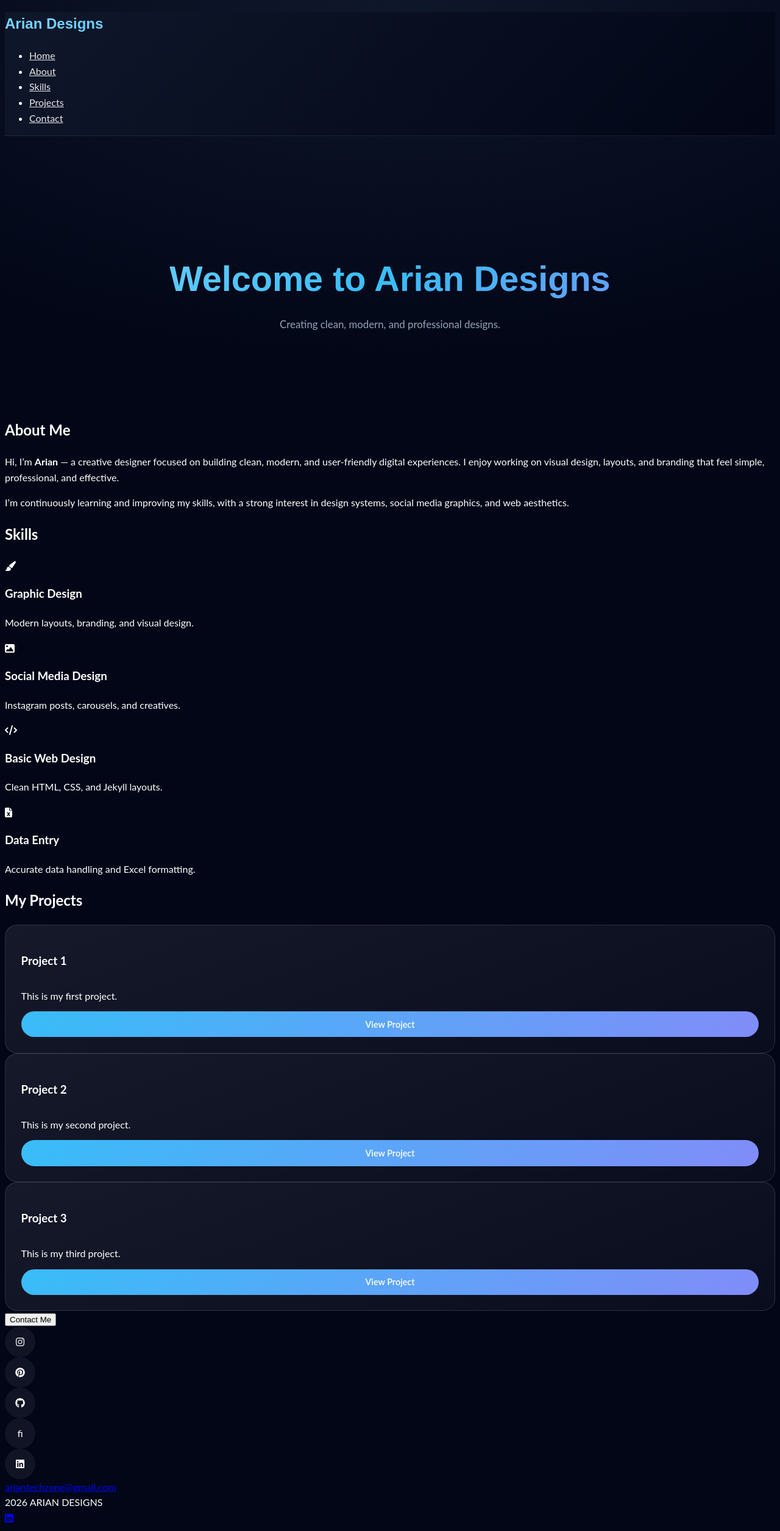
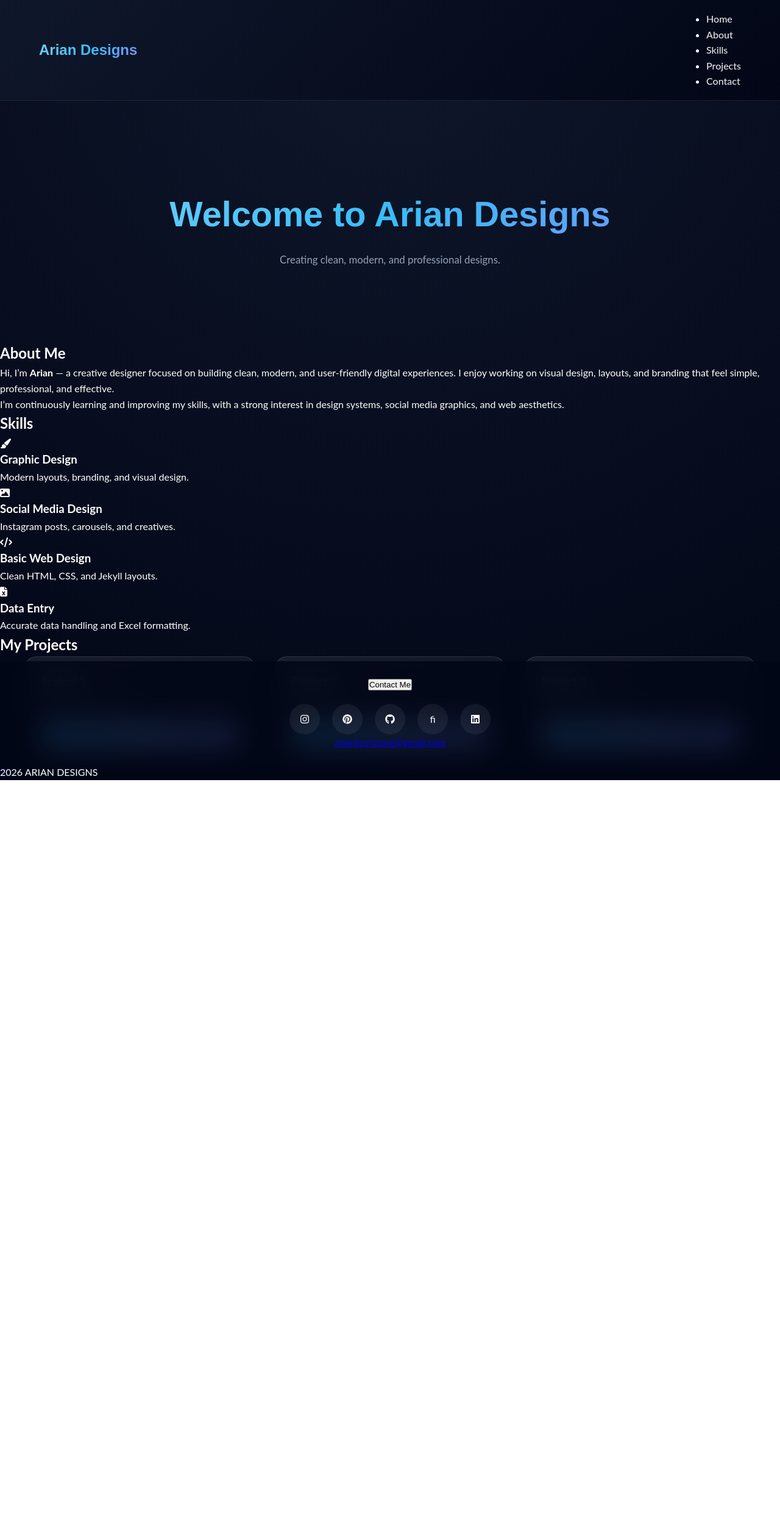
Before and after one commit to ariantechzone-stack/ariantechzone-stack.github.io, a Jekyll site: the page built from index.md, in a window 1280 px wide. Shown: the whole page at 61% size. Built offline with Jekyll 4.4.1, drawn with Linux system fonts in a browser that asks for light colours; after the commit the page ends 1279 px from its top, so only the background shows below that.

Commit message:
Update style.css

```diff
--- a/assets/css/style.css
+++ b/assets/css/style.css
@@ -1,3 +1,48 @@
+/* ===============================
+   ROOT VARIABLES
+================================ */
+:root {
+  --bg-main: radial-gradient(circle at top, #0f172a, #020617);
+  --header-bg: linear-gradient(135deg, #0f172a, #020617);
+  --brand-gradient: linear-gradient(135deg, #7dd3fc, #38bdf8, #818cf8);
+  --accent: #38bdf8;
+  --accent-grad: linear-gradient(135deg, #38bdf8, #818cf8);
+  --card-border: rgba(255,255,255,0.12);
+
+  --text-main: #ffffff;
+  --text-muted: #94a3b8;
+
+  --glass: rgba(255,255,255,0.06);
+  --blur: blur(16px);
+
+  --radius-lg: 20px;
+  --radius-md: 14px;
+}
+
+/* ===============================
+   RESET
+================================ */
+* {
+  margin: 0;
+  padding: 0;
+  box-sizing: border-box;
+}
+
+html, body {
+  height: 100%;
+  font-family: 'Lato', sans-serif;
+  background: var(--bg-main);
+  background-repeat: no-repeat;
+  background-size: cover;
+  color: var(--text-main);
+  line-height: 1.6;
+  overflow-x: hidden;
+  scroll-behavior: smooth;
+}
+
+/* ===============================
+   HEADER
+================================ */
 header {
   position: sticky;
   top: 0;
@@ -5,6 +50,15 @@ header {
   backdrop-filter: blur(18px);
   background: var(--header-bg);
   border-bottom: 1px solid rgba(255,255,255,0.08);
+}
+
+nav {
+  max-width: 1200px;
+  margin: auto;
+  padding: 18px 24px;
+  display: flex;
+  align-items: center;
+  justify-content: space-between;
 }
 
 nav h2 {
@@ -19,11 +73,29 @@ nav h2 {
 nav a {
   color: var(--text-main);
   opacity: 0.9;
+  text-decoration: none;
+  position: relative;
+  font-weight: 500;
 }
 
 nav a::after {
+  content: '';
+  position: absolute;
+  left: 0;
+  bottom: -6px;
+  width: 0;
+  height: 2px;
   background: var(--accent);
+  transition: width 0.3s ease;
 }
+
+nav a:hover::after {
+  width: 100%;
+}
+
+/* ===============================
+   HERO
+================================ */
 .hero {
   padding: 140px 20px 120px;
   text-align: center;
@@ -46,52 +118,48 @@ nav a::after {
   font-size: 1.05rem;
 }
 
-:root {
-  --bg-main: radial-gradient(1200px 600px at top,#0f172a,#020617);
-  --header-bg: linear-gradient(135deg,#0f172a,#020617);
-  --brand-gradient: linear-gradient(135deg,#7dd3fc,#38bdf8,#818cf8);
-  --accent: #38bdf8;
-  --accent-grad: linear-gradient(135deg, #38bdf8, #818cf8);
-  --text-main: #fff;
-  --text-muted: #94a3b8;
-  --glass: rgba(255,255,255,0.06);
-  --blur: blur(16px);
-  --radius-lg: 20px;
-  --radius-md: 14px;
-  --card-border: rgba(255,255,255,0.12);
+/* ===============================
+   PROJECT CARDS
+================================ */
+.project-cards {
+  max-width: 1200px;
+  margin: auto;
+  display: grid;
+  grid-template-columns: repeat(auto-fit, minmax(280px, 1fr));
+  gap: 32px;
 }
 
-/* ===============================
-   Project Card
-================================ */
 .project-card {
   background: linear-gradient(160deg, rgba(255,255,255,.08), rgba(255,255,255,.03));
   border-radius: var(--radius-lg);
+  border: 1px solid var(--card-border);
   overflow: hidden;
-  border: 1px solid var(--card-border);
   transform-style: preserve-3d;
-  transition: transform 0.4s cubic-bezier(.22,.61,.36,1), box-shadow 0.4s ease;
-
   display: flex;
   flex-direction: column;
   justify-content: space-between;
   padding: 1.6rem;
+  transition: transform 0.4s cubic-bezier(.22,.61,.36,1), box-shadow 0.4s ease;
 }
 
 .project-card img {
   width: 100%;
   height: 180px;
   object-fit: cover;
-  border-radius: 14px;
+  border-radius: var(--radius-md);
   margin-bottom: 1rem;
 }
 
-.project-card h3,
+.project-card h3 {
+  margin-bottom: 0.8rem;
+  color: var(--text-main);
+}
+
 .project-card p {
   margin-bottom: 0.8rem;
+  color: var(--text-muted);
 }
 
-/* Button inside card */
 .project-card a {
   text-decoration: none;
   display: inline-block;
@@ -102,7 +170,7 @@ nav a::after {
   color: #fff;
   font-weight: 600;
   font-size: 0.9rem;
-  margin-top: auto; /* push button to bottom */
+  margin-top: auto;
   transition: transform 0.3s ease, box-shadow 0.3s ease;
 }
 
@@ -112,8 +180,50 @@ nav a::after {
 }
 
 /* ===============================
-   Footer Socials
+   FOOTER
 ================================ */
+.site-footer {
+  position: fixed;
+  bottom: -120px;
+  left: 0;
+  width: 100%;
+  background: rgba(2,6,23,0.85);
+  backdrop-filter: blur(22px);
+  transition: transform 0.6s cubic-bezier(.22,.61,.36,1);
+  z-index: 9999;
+}
+
+.site-footer.footer-ready {
+  transform: translateY(-120px);
+}
+
+.site-footer.footer-open {
+  transform: translateY(0);
+}
+
+.footer-container {
+  max-width: 1200px;
+  margin: auto;
+  padding: 24px;
+  text-align: center;
+}
+
+.footer-copy-static {
+  font-size: 0.85rem;
+  color: var(--text-muted);
+  margin-bottom: 14px;
+}
+
+/* ===============================
+   SOCIAL ICONS
+================================ */
+.footer-socials {
+  display: flex;
+  justify-content: center;
+  gap: 20px;
+  margin-top: 20px;
+}
+
 .footer-socials a {
   width: 50px;
   height: 50px;
@@ -124,9 +234,22 @@ nav a::after {
   color: #fff;
   text-decoration: none;
   transition: all 0.3s ease;
+  position: relative;
+  isolation: isolate;
 }
 
-/* Example: Instagram */
+.footer-socials a::after {
+  content: "";
+  position: absolute;
+  inset: -6px;
+  border-radius: inherit;
+  opacity: 0;
+  filter: blur(18px);
+  transition: opacity 0.45s ease;
+  z-index: -1;
+}
+
+/* Instagram */
 .footer-socials a[aria-label="Instagram"] {
   --social-grad: radial-gradient(circle, #E1306C, #C13584);
 }
@@ -138,6 +261,7 @@ nav a::after {
 .footer-socials a[aria-label="Instagram"]::after {
   background: var(--social-grad);
 }
+
 /* Pinterest */
 .footer-socials a[aria-label="Pinterest"] {
   --social-grad: radial-gradient(circle, #ff4b4b, #e60023);
@@ -190,17 +314,3 @@ nav a::after {
 .footer-socials a.fiverr-icon::after {
   background: var(--social-grad);
 }
-body {
-  font-family: 'Lato', sans-serif;
-  background: var(--bg-main);
-  color: var(--text-main);
-  line-height: 1.6;
-  overflow-x: hidden;
-}
-body {
-  font-family: 'Lato', sans-serif;
-  background: var(--bg-main);
-  color: var(--text-main);
-  line-height: 1.6;
-  overflow-x: hidden;
-}
```
